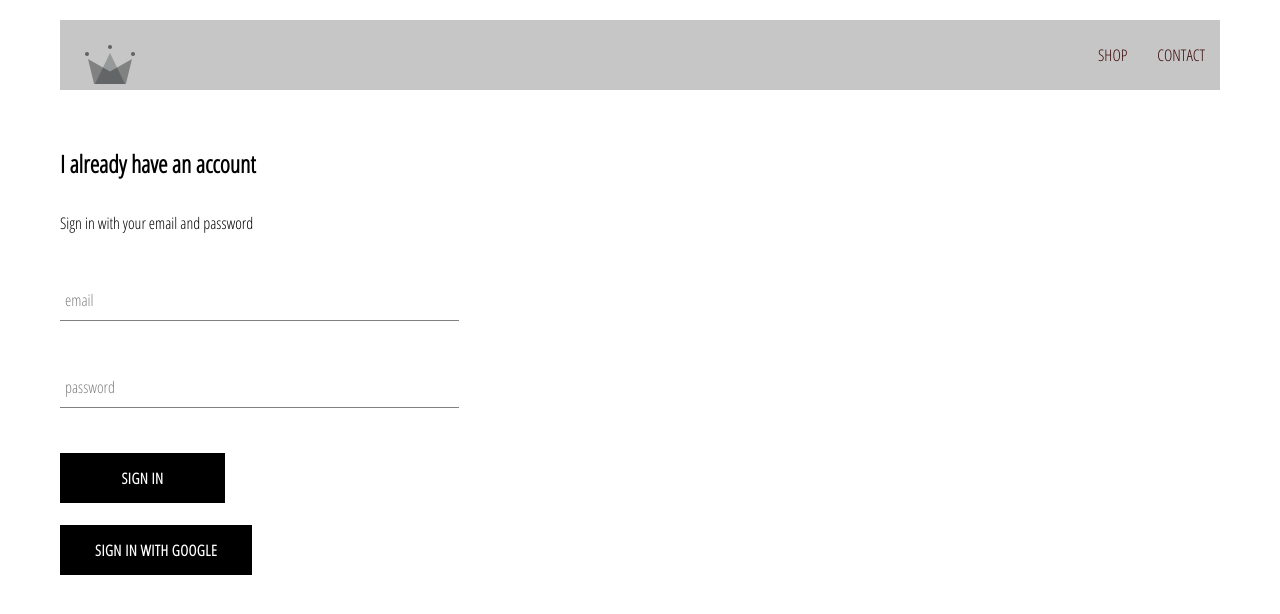
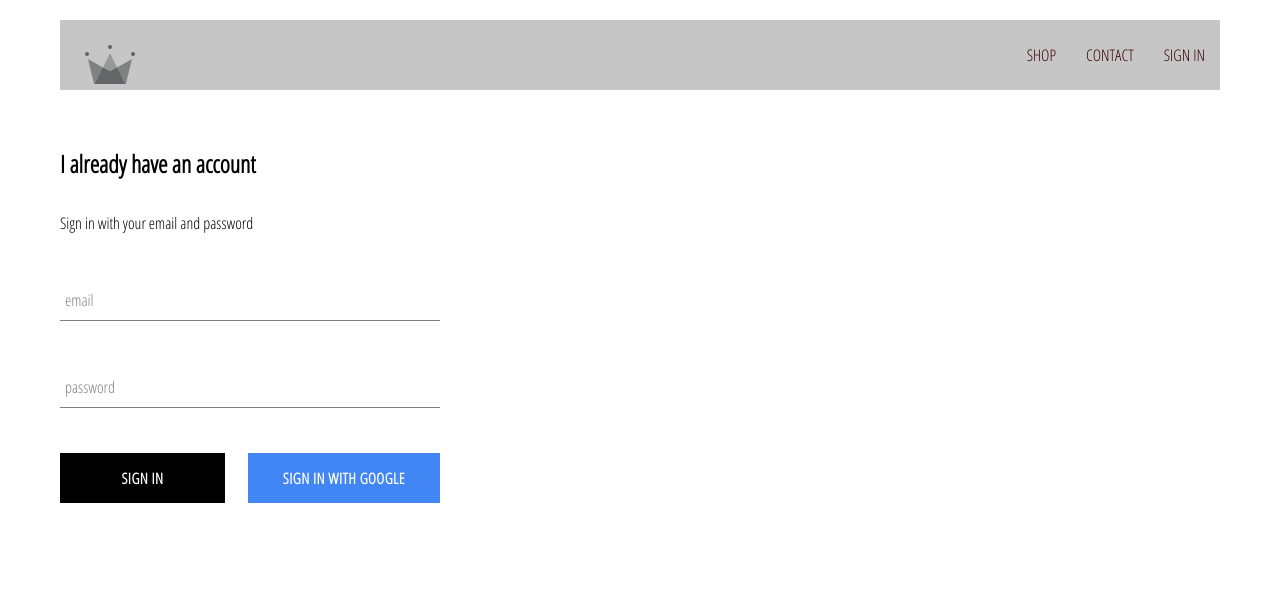
Before and after one commit to richardgreg/crwn-clothing, a React (Create React App) app: page /signin in a window 1280 px wide. Shown: the top 614 px of the page. Built offline with nearby package versions, Linux system fonts and the light colour scheme; no server answers.

Commit message:
Integrate firebase into App.
This include sign-in page, sign-in component and
google sign-in.

```diff
--- a/src/App.css
+++ b/src/App.css
@@ -1,4 +1,4 @@
-body{
+body {
   font-family: 'Open Sans Condensed', sans-serif;
   padding: 20px 60px;
 
@@ -6,5 +6,9 @@
 
 a{
   text-decoration: none;
-  color: rgb(56, 4, 4)
+  color: rgb(56, 4, 4);
 }
+
+* {
+  box-sizing: border-box;
+}
--- a/src/App.js
+++ b/src/App.js
@@ -22,7 +22,6 @@
   // unmounts in order to prevent memory leaks
   unsubscribeFromAuth = null;
 
-
   componentDidMount() {
     this.unsubscribeFromAuth = auth.onAuthStateChanged(user => {
       this.setState({ currentUser: user });
@@ -39,7 +38,7 @@
   render() {
     return (
       <div>
-        <Header />
+        <Header currentUser={this.state.currentUser} />
         <Switch>
           <Route exact path="/" component={HomePage}></Route>
           <Route path="/shop" component={ShopPage}></Route>
--- a/src/components/custom-button/custom-button.jsx
+++ b/src/components/custom-button/custom-button.jsx
@@ -2,9 +2,9 @@
 
 import './custom-button.scss';
 
-const CustomButton = ({children, ...otherProps}) => (
+const CustomButton = ({children, isGoogleSignIn, ...otherProps}) => (
   <button
-    className="custom-button"
+    className={`${isGoogleSignIn ? "google-sign-in" : ""} custom-button`}
     {...otherProps}
   >
     {children}
--- a/src/components/custom-button/custom-button.scss
+++ b/src/components/custom-button/custom-button.scss
@@ -19,4 +19,14 @@
     color: black;
     border: 1px solid black;
   }
+
+  &.google-sign-in {
+    background-color: #4285f4;
+    color: rgb(255, 255, 255);
+
+      &:hover{
+      background-color: #357ae8;
+      border:none;
+    }
+  }
 }
--- a/src/components/header/header.jsx
+++ b/src/components/header/header.jsx
@@ -1,24 +1,38 @@
-import React from 'react';
-import {Link} from 'react-router-dom';
+import React from "react";
+import { Link } from "react-router-dom";
 
-import {ReactComponent as Logo} from './../../assets/crown.svg';
+import { auth } from "../../firebase/firebase.utils";
 
-import './header.scss'
+import { ReactComponent as Logo } from "./../../assets/crown.svg";
 
-const Header = () => (
-  <div className='header'>
-    <Link className='logo-container' to='/'>
-      <Logo className='logo'/>
+import "./header.scss"
+
+const Header = ({ currentUser }) => (
+  <div className="header">
+    <Link className="logo-container" to="/">
+      <Logo className="logo"/>
     </Link>
-    <div className='options'>
-      <Link className='option' to='/shop' >
+    <div className="options">
+      <Link className="option" to="/shop">
         SHOP
       </Link>
-      <Link className='option' to='/shop'>
+      <Link className="option" to="/shop">
         CONTACT
       </Link>
+      {
+        currentUser ?(
+        <div
+          className="option"
+          onClick={() => auth.signOut()}>
+          SIGN OUT
+        </div>
+      ) : (
+        <Link className="option" to="/signin">
+          SIGN IN
+        </Link>
+      )}
     </div>
   </div>
-)
+);
 
 export default Header;
--- a/src/components/header/header.scss
+++ b/src/components/header/header.scss
@@ -21,6 +21,7 @@
 
     .option {
       padding: 10px 15px;
+      cursor: pointer;
     }
   }
 }
--- a/src/components/sign-in/sign-in.jsx
+++ b/src/components/sign-in/sign-in.jsx
@@ -51,11 +51,12 @@
             label="password"
             required
           />
-          <CustomButton type="submit">Sign in</CustomButton><br/><br/>
-          <CustomButton onClick={signInWithGoogle}>
-            {" "}
-            Sign in with Google{" "}
-          </CustomButton>
+          <div className="button">
+            <CustomButton type="submit">Sign in</CustomButton>
+            <CustomButton onClick={signInWithGoogle} isGoogleSignIn>
+              Sign in with Google
+            </CustomButton>
+          </div>
         </form>
       </div>
     );
--- a/src/components/sign-in/sign-in.scss
+++ b/src/components/sign-in/sign-in.scss
@@ -1,9 +1,14 @@
 .sign-in{
-  width: 30vw;
+  width: 380px;
   display: flex;
   flex-direction: column;
 
   .title{
     margin: 2rem 0;
   }
+
+  .button {
+    display: flex;
+    justify-content: space-between;
+  }
 }
```
Also changed, not shown: public/logo192.png (added).
